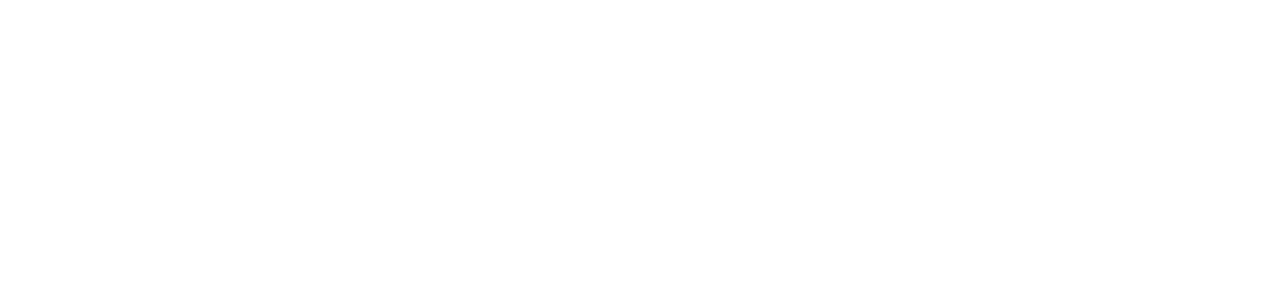
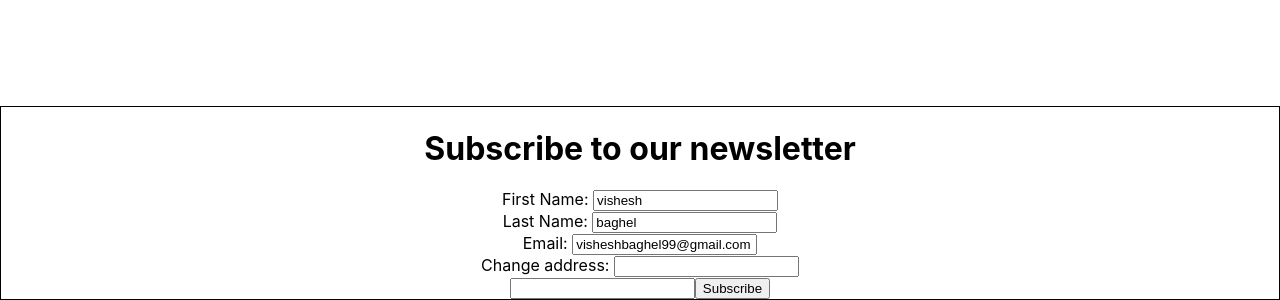
Before and after one commit to vishesh-baghel/Hotel-booking-app, a React (Create React App) app in the folder hotel-booking-app/: page / in a window 1280 px wide. Shown: the part 4614-4914 px from the top of the page. Before the commit the page ends 3920 px from the top, so only its background shows below. Built offline with nearby package versions, Linux system fonts and the light colour scheme.

Commit message:
learned about updating objects in states

```diff
--- a/hotel-booking-app/src/App.js
+++ b/hotel-booking-app/src/App.js
@@ -539,6 +539,152 @@
   return <button onClick={handleClick}>Increment count: {count}</button>;
 }
 
+function MovingDot() {
+  const [position, setPosition] = useState({
+    x: 0,
+    y: 0,
+  });
+
+  function handleMouseMove(e) {
+    setPosition({
+      x: e.clientX,
+      y: e.clientY,
+    });
+  }
+
+  return (
+    <div
+      onPointerMove={handleMouseMove}
+      style={{
+        position: "relative",
+        height: "100vh",
+        width: "100vw",
+      }}
+    >
+      <div
+        style={{
+          position: "absolute",
+          backgroundColor: "red",
+          borderRadius: "50%",
+          transform: `translate(${position.x}px, ${position.y}px)`,
+          left: -10,
+          top: -10,
+          height: 20,
+          width: 20,
+        }}
+      ></div>
+    </div>
+  );
+}
+
+function EmailForm() {
+  const [person, setPerson] = useState({
+    firstName: "vishesh",
+    lastName: "baghel",
+    email: "visheshbaghel99@gmail.com",
+    address: {
+      street: "123 Main St",
+      city: "San Francisco",
+      state: "CA",
+    },
+  });
+
+  function handleFirstNameChange(e) {
+    setPerson({
+      ...person,
+      firstName: e.target.value,
+    });
+  }
+
+  function handleLastNameChange(e) {
+    setPerson({
+      ...person,
+      lastName: e.target.value,
+    });
+  }
+
+  function handleEmailChange(e) {
+    setPerson({
+      ...person,
+      email: e.target.value,
+    });
+  }
+
+  function handleSubmit(e) {
+    e.preventDefault();
+    alert(
+      `Thank you for subscribing ${person.firstName} ${person.lastName} and you have given the permission ${person.subscribe} and your city is changed to ${person.address.city}`
+    );
+  }
+
+  function handleChange(e) {
+    setPerson({
+      ...person,
+      [e.target.name]: e.target.value,
+    });
+  }
+
+  function handleCityInAddressChange(e) {
+    setPerson({
+      ...person,
+      address: {
+        ...person.address,
+        city: e.target.value,
+      },
+    });
+  }
+  return (
+    <div
+      style={{
+        border: "1px solid black",
+      }}
+    >
+      <h1>Subscribe to our newsletter</h1>
+      <form onSubmit={handleSubmit}>
+        <lable>
+          First Name:{" "}
+          <input
+            type="text"
+            name="firstName"
+            value={person.firstName}
+            onChange={handleFirstNameChange}
+          />
+        </lable>
+        <br />
+        <lable>
+          Last Name:{" "}
+          <input
+            type="text"
+            name="lastName"
+            value={person.lastName}
+            onChange={handleLastNameChange}
+          />
+        </lable>
+        <br />
+        <lable>
+          Email:{" "}
+          <input
+            type="text"
+            name="email"
+            value={person.email}
+            onChange={handleEmailChange}
+          />
+        </lable>
+        <br />
+        <lable>
+          Change address:{" "}
+          <input type="text" onChange={handleCityInAddressChange} />
+        </lable>
+        <br />
+        <lable>
+          <input name="subscribe" type="text" onChange={handleChange} />
+        </lable>
+        <button type="submit">Subscribe</button>
+      </form>
+    </div>
+  );
+}
+
 const App = () => {
   const status = "Loading...";
   return (
@@ -577,6 +723,8 @@
       <MessageSender />
       <TrafficLight />
       <CheckQueueFeature />
+      <MovingDot />
+      <EmailForm />
     </div>
   );
 };
```
